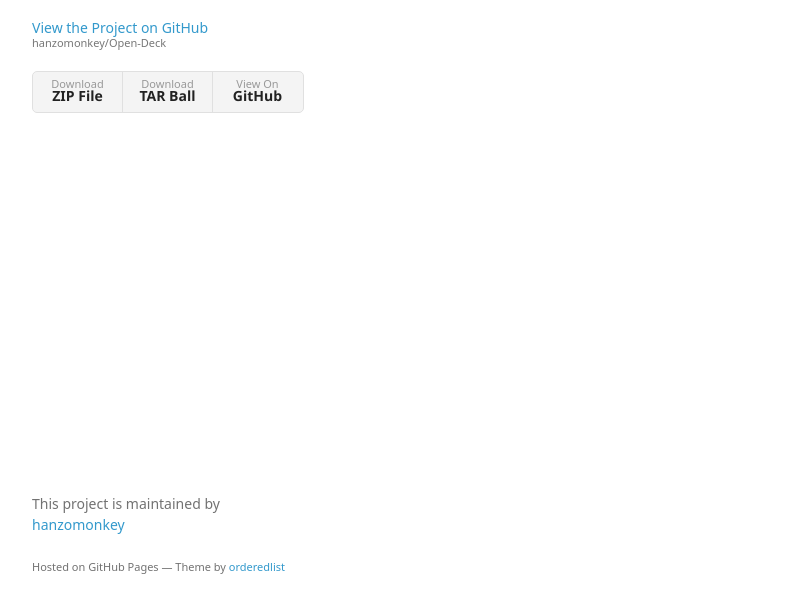
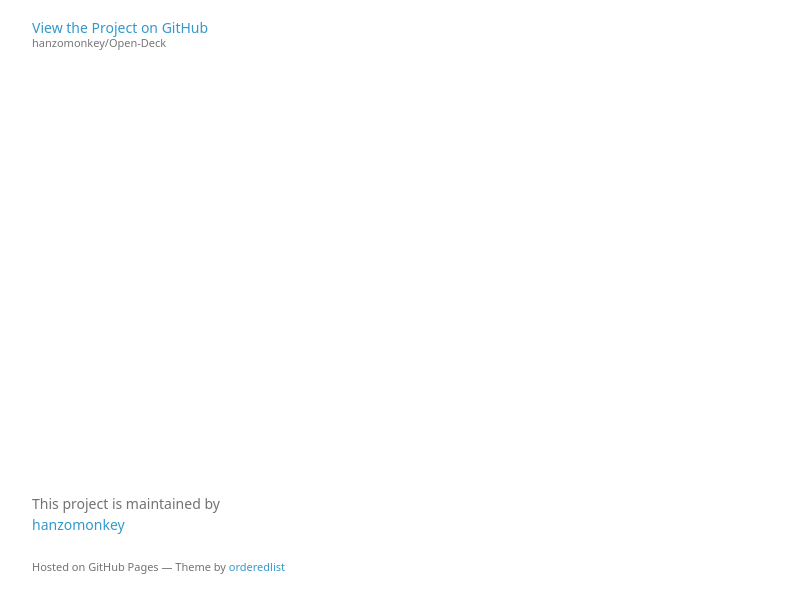
Before and after one commit to hanzomonkey/open-deck, a plain HTML site: page index.html in a window 1280 px wide. Shown: the part 154-766 px from the top of the page, without its empty margins (178-983 px from the left). Drawn offline with Linux system fonts and the light colour scheme; a web font is replaced by a local one.

Commit message:
Update index.html

```diff
--- a/index.html
+++ b/index.html
@@ -19,13 +19,6 @@
         <p>Open Source Collectible Trading Card Game/Game System</p>
 
         <p class="view"><a href="https://github.com/hanzomonkey/Open-Deck">View the Project on GitHub <small>hanzomonkey/Open-Deck</small></a></p>
-
-
-        <ul>
-          <li><a href="https://github.com/hanzomonkey/Open-Deck/zipball/master">Download <strong>ZIP File</strong></a></li>
-          <li><a href="https://github.com/hanzomonkey/Open-Deck/tarball/master">Download <strong>TAR Ball</strong></a></li>
-          <li><a href="https://github.com/hanzomonkey/Open-Deck">View On <strong>GitHub</strong></a></li>
-        </ul>
       </header>
       <section>
         <h1>
```
